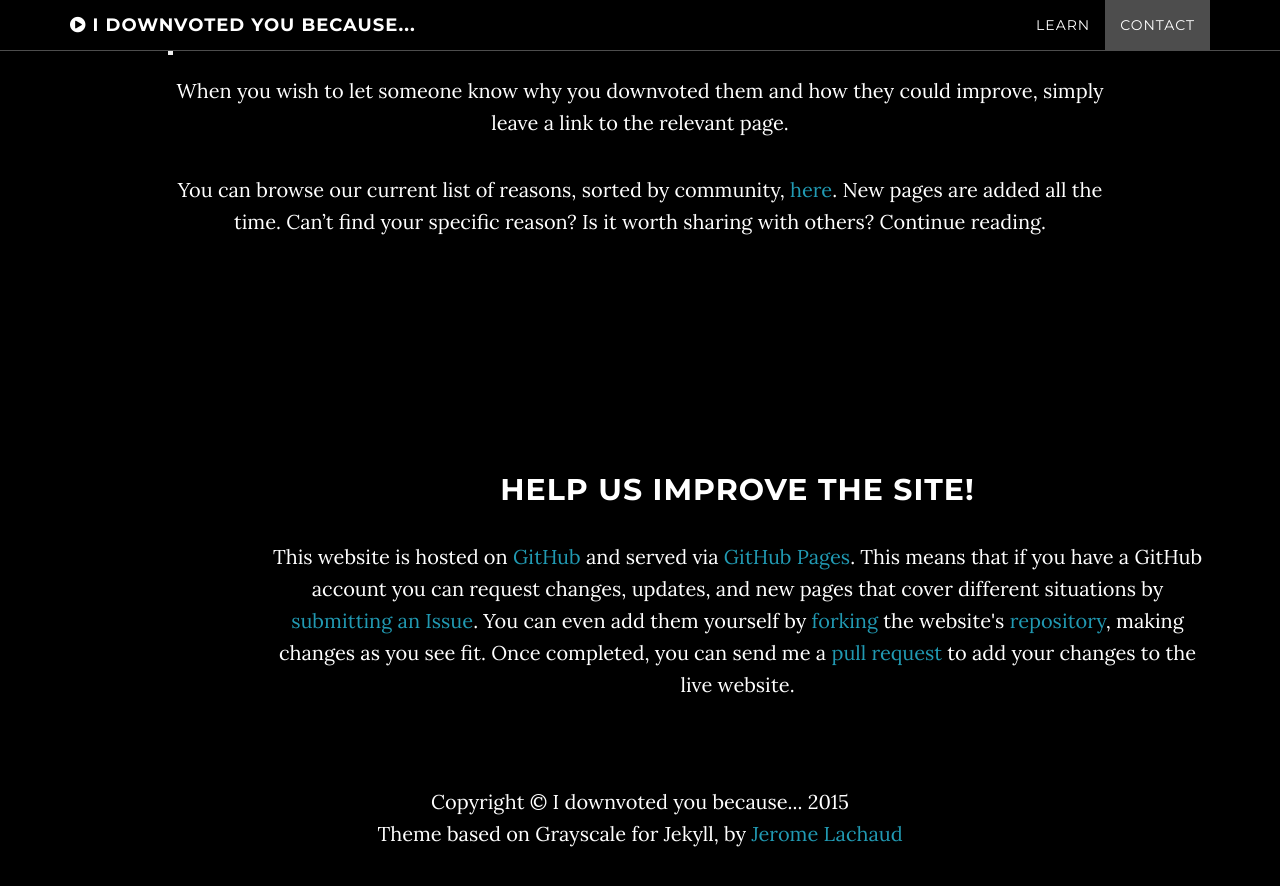
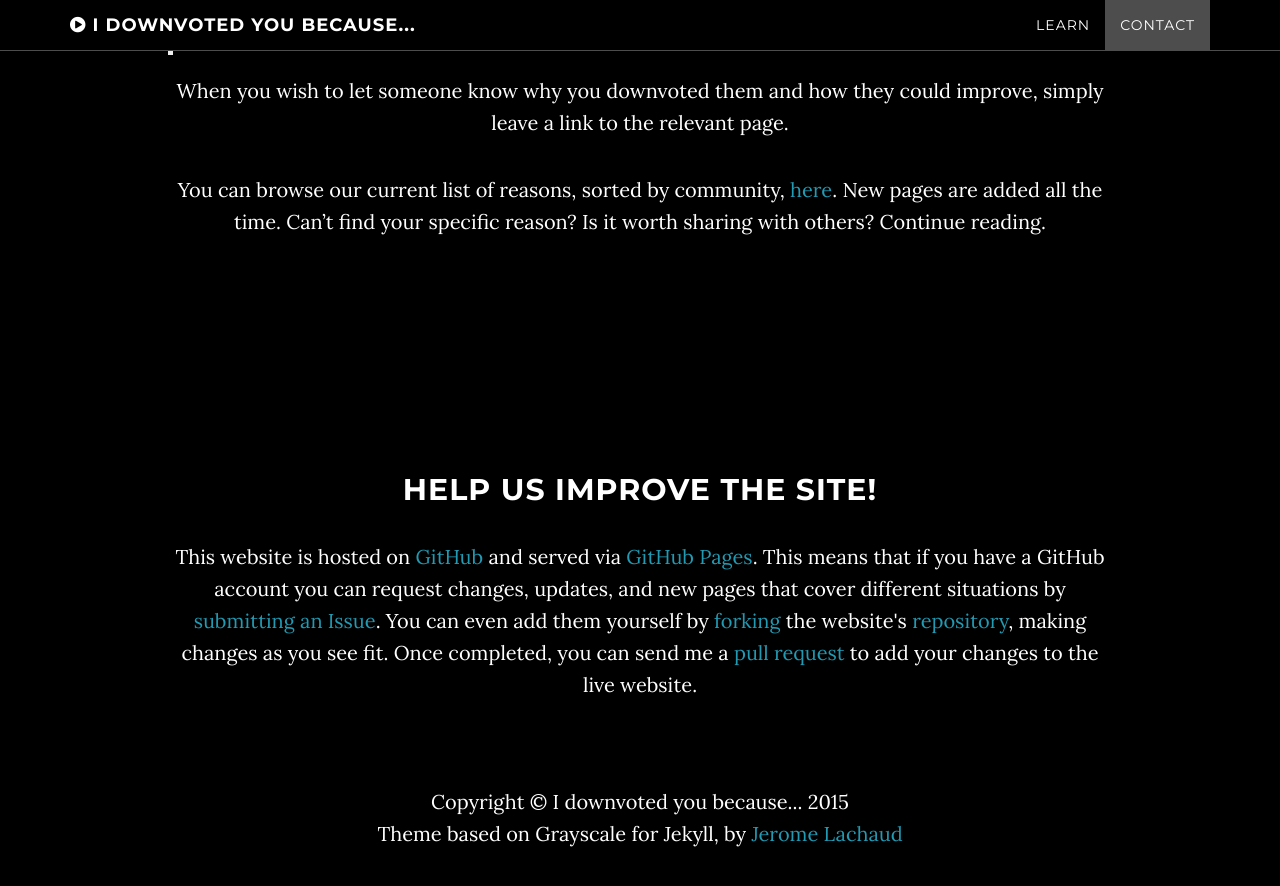
Before and after one commit to WillSullivan/IDYBJeckyll, a Jekyll site: the page built from index.md, in a window 1280 px wide and 900 px high, scrolled down 1910 px. Shown: the top 886 px of the window. Built offline with Jekyll 4.4.1, drawn with Linux system fonts in a browser that asks for light colours.

Commit message:
Update contact.html

```diff
--- a/_includes/contact.html
+++ b/_includes/contact.html
@@ -1,7 +1,7 @@
     <!-- Contact Section -->
     <section id="contact" class="container content-section text-center">
         <div class="row">
-            <div class="col-lg-10 col-lg-offset-2">
+            <div class="col-lg-10 col-lg-offset-1">
                 <h2>Help us improve the site!</h2>
                 <p>This website is hosted on <a href="https://github.com/WillSullivan/IDownvotedYouBecause">GitHub</a>
                 and served via <a href="https://pages.github.com/">GitHub Pages</a>. This means that if you have a
```
